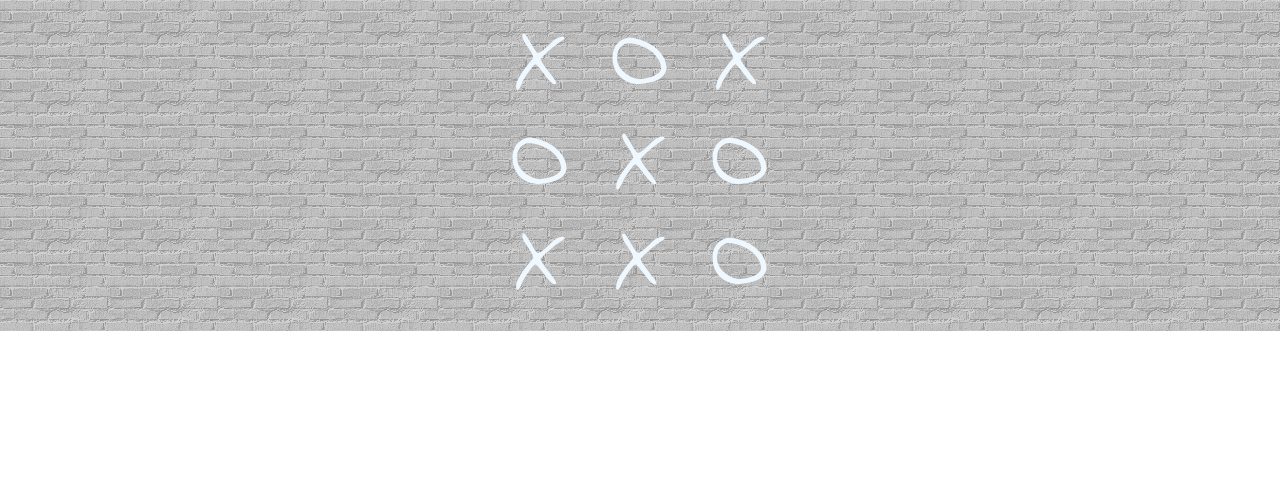
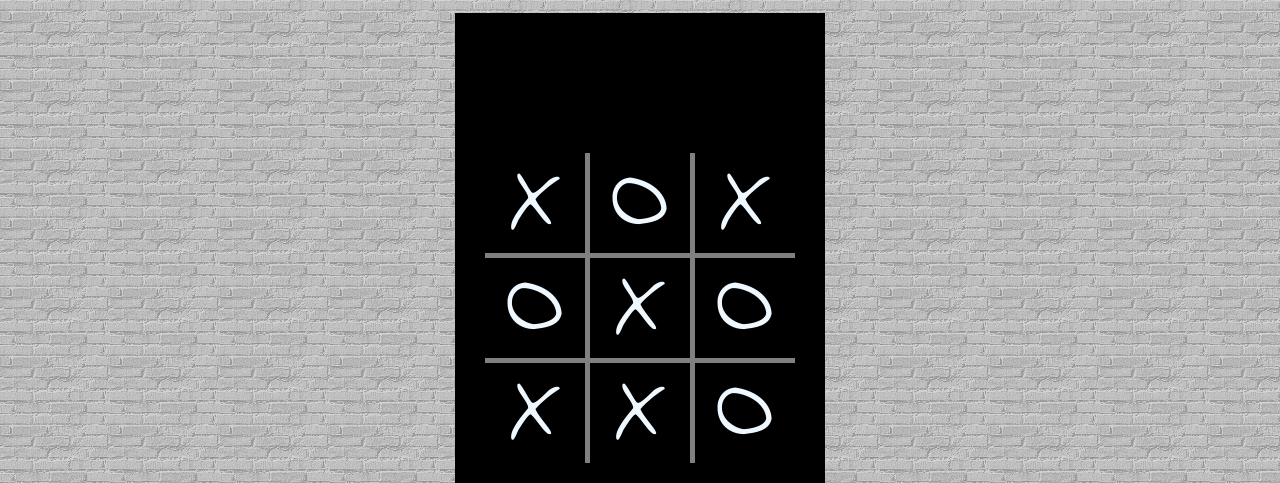
Before and after one commit to Confidenceiskey/tic-tac-toe, a React app: page / in a window 1280 px wide. Shown: the part 703-1186 px from the top of the page. Before the commit the page ends 1034 px from the top, so only its background shows below. Built offline with nearby package versions, Linux system fonts and the light colour scheme.

Commit message:
updated UI layout

```diff
--- a/src/components/GameBoard/GameBoard.css
+++ b/src/components/GameBoard/GameBoard.css
@@ -1,5 +1,17 @@
 .entireBoard {
-	display: grid;
-  grid-template-columns: 100px 100px 100px;
+  display: flex;
   justify-content: center;
 }
+
+.frame {
+  padding: 140px 30px 20px 30px;
+  background-color: black;
+}
+
+.outsideGameArea {
+  display: grid;
+  grid-template-columns: 100px 100px 100px;
+  grid-gap: 5px;
+  background-color: gray;
+  width: 310px;
+}
--- a/src/components/GameBoard/GameBoard.js
+++ b/src/components/GameBoard/GameBoard.js
@@ -5,6 +5,8 @@ import OneSquare from '../OneSquare/OneSquare';
 const GameBoard = ({ gameBoard }) => {
 	return (
     <div className="entireBoard">
+      <div className="frame">
+        <div className="outsideGameArea">
           {
             gameBoard.map((boardValue, i) => {
               return (
@@ -16,6 +18,8 @@ const GameBoard = ({ gameBoard }) => {
             })
           }
         </div>
+      </div>
+    </div>
   );
 }
 
--- a/src/components/OneSquare/OneSquare.css
+++ b/src/components/OneSquare/OneSquare.css
@@ -8,4 +8,5 @@
 .each-square {
   width: 100px;
   height: 100px;
+  background-color: black;
 }
--- a/src/containers/App.css
+++ b/src/containers/App.css
@@ -24,6 +24,7 @@
 
 .App-main {
   font-family: "Gloria Hallelujah", cursive;
+  justify-content: center;
 }
 
 .App-main h1 {
```
Lines whose indentation alone changed are shown as unchanged.
